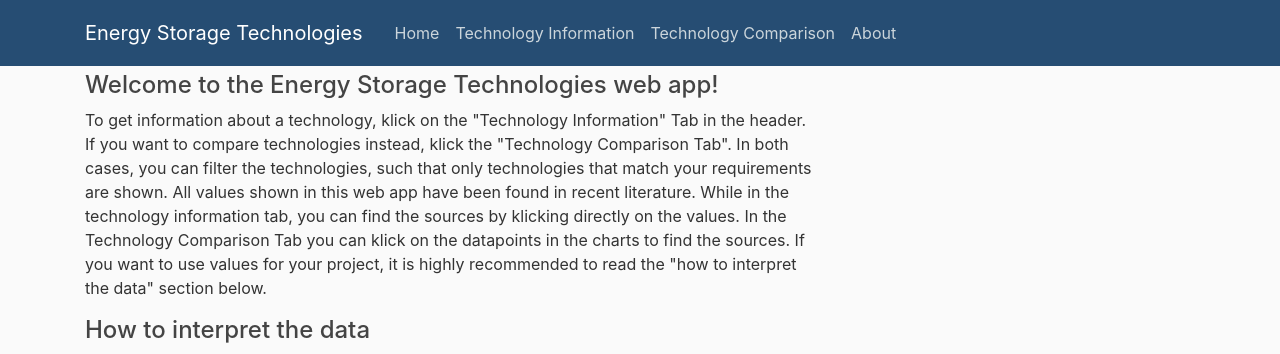
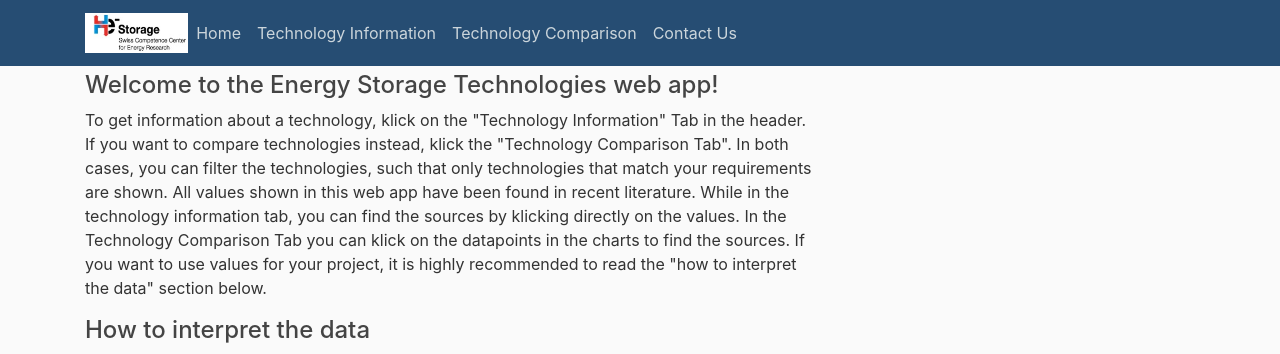
Before and after one commit to xiaoshir/EnergyStorageTechnologies, a Flask app: page / in a window 1280 px wide. Shown: the top 354 px of the page. Run offline with Flask 2, Linux system fonts and the light colour scheme; some libraries are stand-ins or nearby versions.

Commit message:
First version

```diff
--- a/energystoragetechnologies/forms.py
+++ b/energystoragetechnologies/forms.py
@@ -33,8 +33,8 @@ class SelectTechnologyForm(FlaskForm):
     volumetric_energy_density_Field = StringField('Volumetric Energy Density', validators=[floatcheck])
     calendar_lifetime_Field = StringField('Calendar Lifetime', validators=[integercheck])
     cycle_lifetime_Field = StringField('Cycle Lifetime', validators=[integercheck])
-    capital_cost_energyspecific_Field = StringField('Energy Specific Capital Cost', validators=[floatcheck])
-    capital_cost_powerspecific_Field = StringField('Power Specific Capital Cost', validators=[floatcheck])
+    capital_cost_energyspecific_Field = StringField('Capital Cost Energy-Specific', validators=[floatcheck])
+    capital_cost_powerspecific_Field = StringField('Capital Cost Power-Specific', validators=[floatcheck])
     lcoes_Field = StringField('Levelized Cost of Energy Storage', validators=[floatcheck])
     submitfilter = SubmitField('apply filter')
 
--- a/energystoragetechnologies/routes.py
+++ b/energystoragetechnologies/routes.py
@@ -12,10 +12,10 @@ def home():
     return render_template('home.html')
 
 
-# about route, shows about.html view
-@app.route("/about")
+# about route, shows contactus.html view
+@app.route("/contactus")
 def about():
-    return render_template('about.html', title='About')
+    return render_template('contactus.html', title='Contact Us')
 
 
 # Technology information route, shows technologyinformation.html view
@@ -43,6 +43,7 @@ def technologyinformation():
     form.response_time_Field.choices = response_time_converter.items()
     stringfieldlist = ["energy_capacity", "power_capacity", "efficiency", "gravimetric_power_density",
                        "volumetric_power_density", "gravimetric_energy_density", "volumetric_energy_density",
+                       "calendar_lifetime", "cycle_lifetime",
                        "capital_cost_energyspecific", "capital_cost_powerspecific", "lcoes"]
     selectfieldlist = ["discharge_time", "response_time"]
     # defaults
@@ -53,10 +54,13 @@ def technologyinformation():
     techname = techchoices[0].name
     techparlist = ["energy_capacity", "power_capacity", "efficiency", "discharge_time", "response_time",
                    "gravimetric_power_density", "volumetric_power_density", "gravimetric_energy_density",
-                   "volumetric_energy_density"]
+                   "volumetric_energy_density", "calendar_lifetime", "cycle_lifetime",]
     for par in techparlist:
         techvalues[par] = {
-            'name': par.replace('_', ' '),
+            'name': "round-trip efficiency" if par=="efficiency"
+                    else "capital cost energy-specific" if par=="capital_cost_energyspecific"
+                    else "capital cost power-specific" if par=="capital_cost_powerspecific"
+                    else par.replace('_', ' '),
             'min': "No data" if Parameter.query.filter_by(technology_name=techname).filter_by(name=par + "_min").first().value is None
              else (Parameter.query.filter_by(technology_name=techname).filter_by(name=par + "_min").first().value
             if isinstance(Parameter.query.filter_by(technology_name=techname).filter_by(name=par + "_min").first().value,
@@ -78,7 +82,10 @@ def technologyinformation():
     economicparlist = ["capital_cost_energyspecific", "capital_cost_powerspecific", "lcoes"]
     for par in economicparlist:
         economicvalues[par] = {
-            'name': par.replace('_', ' '),
+            'name': "round-trip efficiency" if par=="efficiency"
+                    else "capital cost energy-specific" if par=="capital_cost_energyspecific"
+                    else "capital cost power-specific" if par=="capital_cost_powerspecific"
+                    else par.replace('_', ' '),
             'min': "No data" if Parameter.query.filter_by(technology_name=techname).filter_by(name=par + "_min").first().value is None
              else (Parameter.query.filter_by(technology_name=techname).filter_by(name=par + "_min").first().value
             if isinstance(Parameter.query.filter_by(technology_name=techname).filter_by(name=par + "_min").first().value,
@@ -130,9 +137,12 @@ def technologyinformation():
                                 techchoices.remove(t)
         if len(techchoices)==0:
             nochoicealert=True
-        # trying to get indendations in the drop down
-        choicelist = [[t.id, t.name if t.level == 1 else ". . . " + t.name if t.level == 2 else ". . . . . . " + t.name]
-                      for t in techchoices]
+            choicelist = [[t.id, t.name if t.level == 1 else ". . . " + t.name if t.level == 2 else ". . . . . . " + t.name]
+                          for t in Technology.query.order_by('id')]
+        else:
+            # trying to get indendations in the drop down
+            choicelist = [[t.id, t.name if t.level == 1 else ". . . " + t.name if t.level == 2 else ". . . . . . " + t.name]
+                          for t in techchoices]
         # form.SelectTechnologyField.choices = [(t.id, t.name) for t in techchoices]
         form.SelectTechnologyField.choices = [tuple(choice) for choice in choicelist]
         # build dictionary to render template
@@ -143,7 +153,10 @@ def technologyinformation():
                      "volumetric_energy_density"]
         for par in techparlist:
             techvalues[par] = {
-                'name': par.replace('_', ' '),
+                'name': "round-trip efficiency" if par == "efficiency"
+                else "capital cost energy-specific" if par == "capital_cost_energyspecific"
+                else "capital cost power-specific" if par == "capital_cost_powerspecific"
+                else par.replace('_', ' '),
                 'min': "No data" if Parameter.query.filter_by(technology_name=techname).filter_by(name=par + "_min").first().value is None
                 else (Parameter.query.filter_by(technology_name=techname).filter_by(name=par + "_min").first().value
                 if isinstance(Parameter.query.filter_by(technology_name=techname).filter_by(name=par + "_min").first().value,
@@ -165,7 +178,10 @@ def technologyinformation():
         economicparlist=["capital_cost_energyspecific", "capital_cost_powerspecific", "lcoes"]
         for par in economicparlist:
             economicvalues[par] = {
-                'name': par.replace('_', ' '),
+                'name': "round-trip efficiency" if par == "efficiency"
+                else "capital cost energy-specific" if par == "capital_cost_energyspecific"
+                else "capital cost power-specific" if par == "capital_cost_powerspecific"
+                else par.replace('_', ' '),
                 'min': "No data" if Parameter.query.filter_by(technology_name=techname).filter_by(name=par + "_min").first().value is None
                 else (Parameter.query.filter_by(technology_name=techname).filter_by(name=par + "_min").first().value
                 if isinstance(Parameter.query.filter_by(technology_name=techname).filter_by(name=par + "_min").first().value,
--- a/energystoragetechnologies/templates/layout.html
+++ b/energystoragetechnologies/templates/layout.html
@@ -20,7 +20,9 @@
     <header class="site-header">
       <nav class="navbar navbar-expand-md navbar-dark bg-steel sticky-top">
         <div class="container"-fluid>
-          <a class="navbar-brand mr-4" href="/">Energy Storage Technologies</a>
+            <div id="sccer_logo">
+                <img src=" ../static/images/SCCER_logo.jpg" height="40">
+            </div>
           <button class="navbar-toggler" type="button" data-toggle="collapse" data-target="#navbarToggle" aria-controls="navbarToggle" aria-expanded="false" aria-label="Toggle navigation">
             <span class="navbar-toggler-icon"></span>
           </button>
@@ -29,7 +31,7 @@
                 <a class="nav-item nav-link" href="/">Home</a>
                 <a class="nav-item nav-link" href="/technologyinformation">Technology Information</a>
                 <a class="nav-item nav-link" href="/technologycomparison">Technology Comparison</a>
-                <a class="nav-item nav-link" href="/about">About</a>
+                <a class="nav-item nav-link" href="/contactus">Contact Us</a>
             </div>
           </div>
         </div>
```
Also changed, not shown: energystoragetechnologies.db, energystoragetechnologies/static/images/SCCER_logo.jpg (added), energystoragetechnologies/templates/contactus.html (renamed from energystoragetechnologies/templates/about.html).
